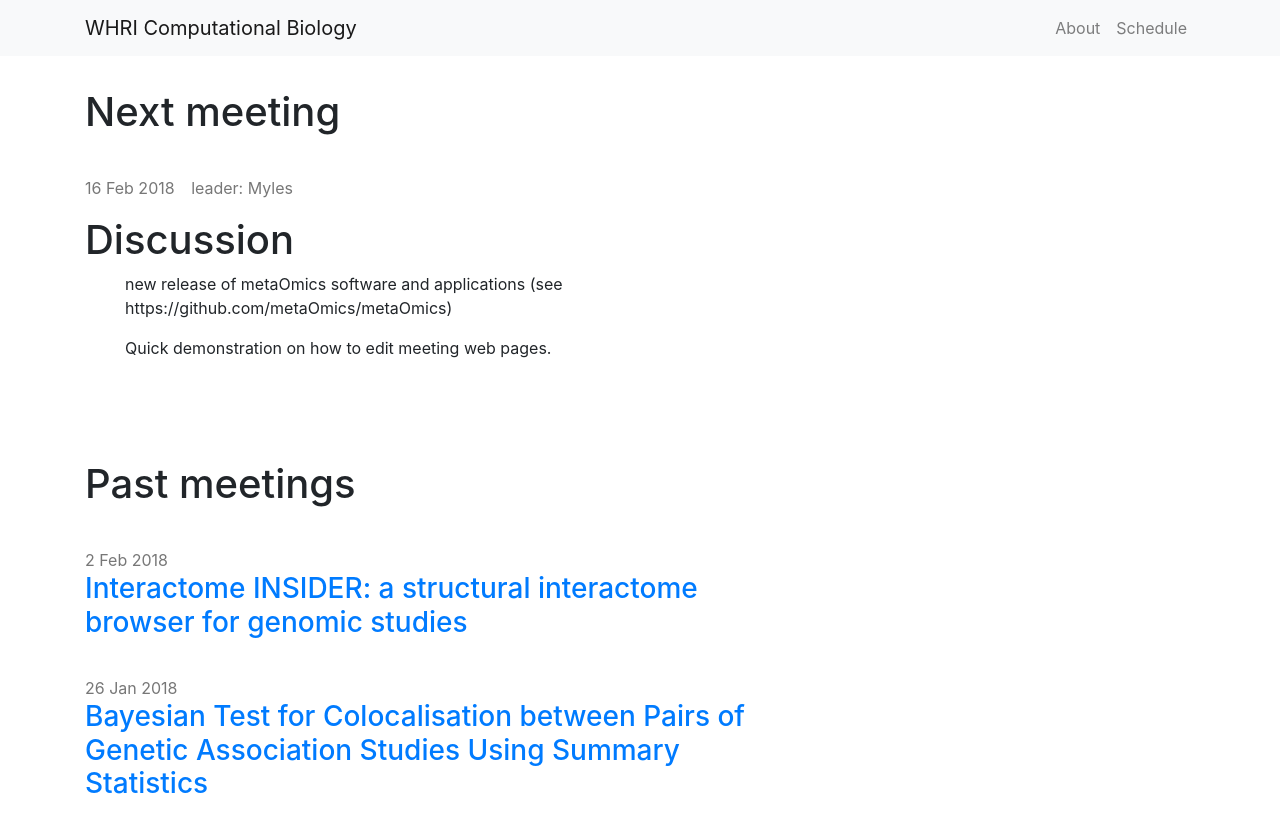
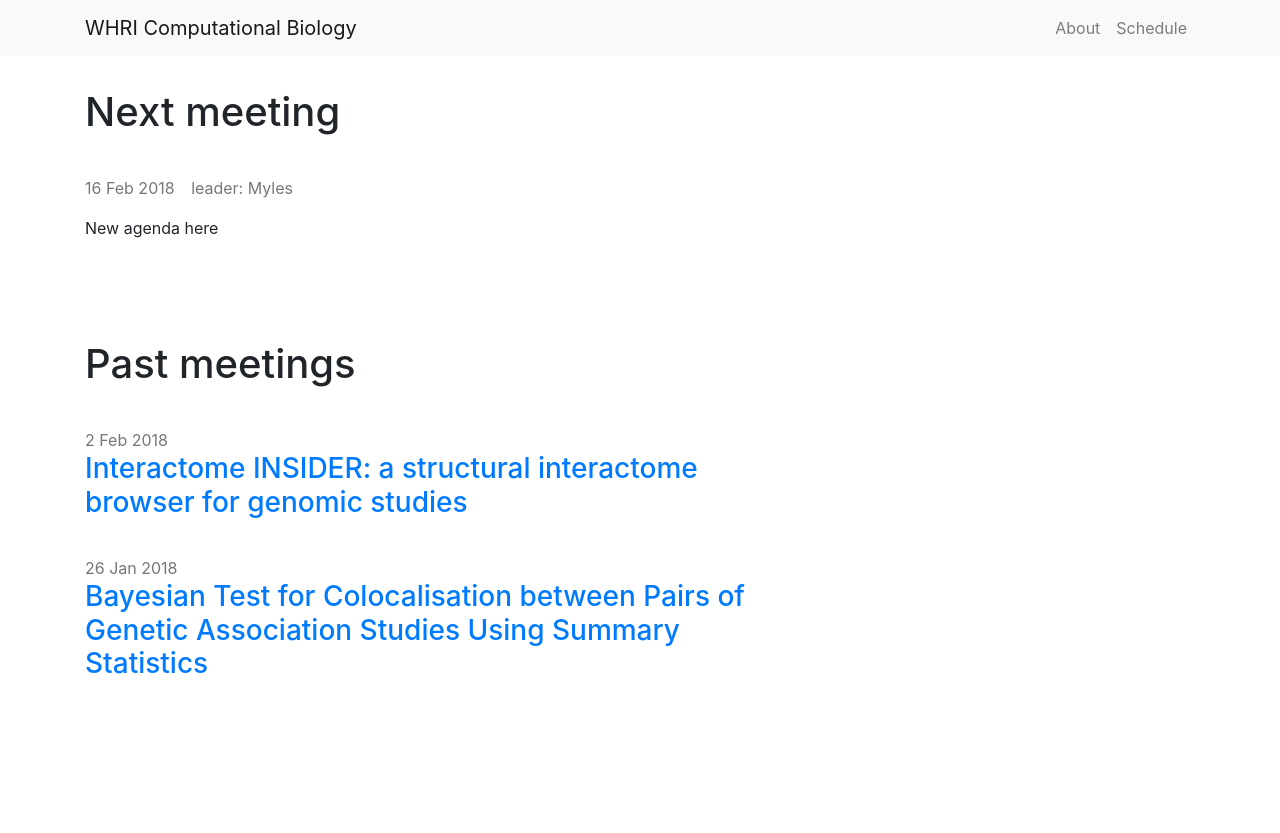
Before and after one commit to pilarcacheiro/WHRICompBio.github.io, a Jekyll site: the page built from index.md, in a window 1280 px wide. Shown: the top 833 px of the page. Built offline with Jekyll 4.4.1, drawn with Linux system fonts in a browser that asks for light colours; our own code applies the rules of GitHub Pages for plain Markdown files.

Commit message:
new agenda

```diff
--- a/index.md
+++ b/index.md
@@ -4,7 +4,4 @@
 layout: home
 ---
 
-# Discussion
-- new release of metaOmics software and applications (see https://github.com/metaOmics/metaOmics)
-
-- Quick demonstration on how to edit meeting web pages.
+New agenda here
```
